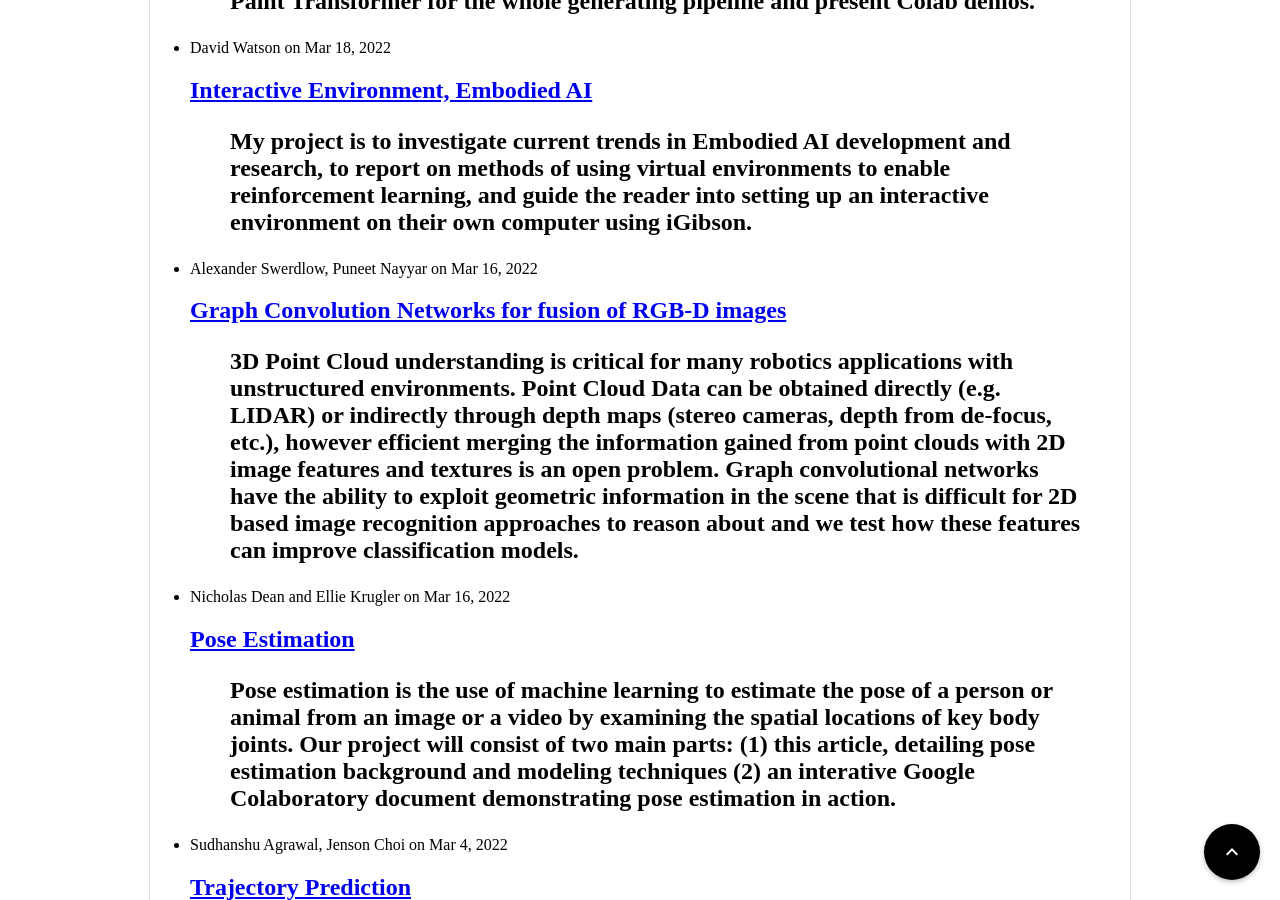
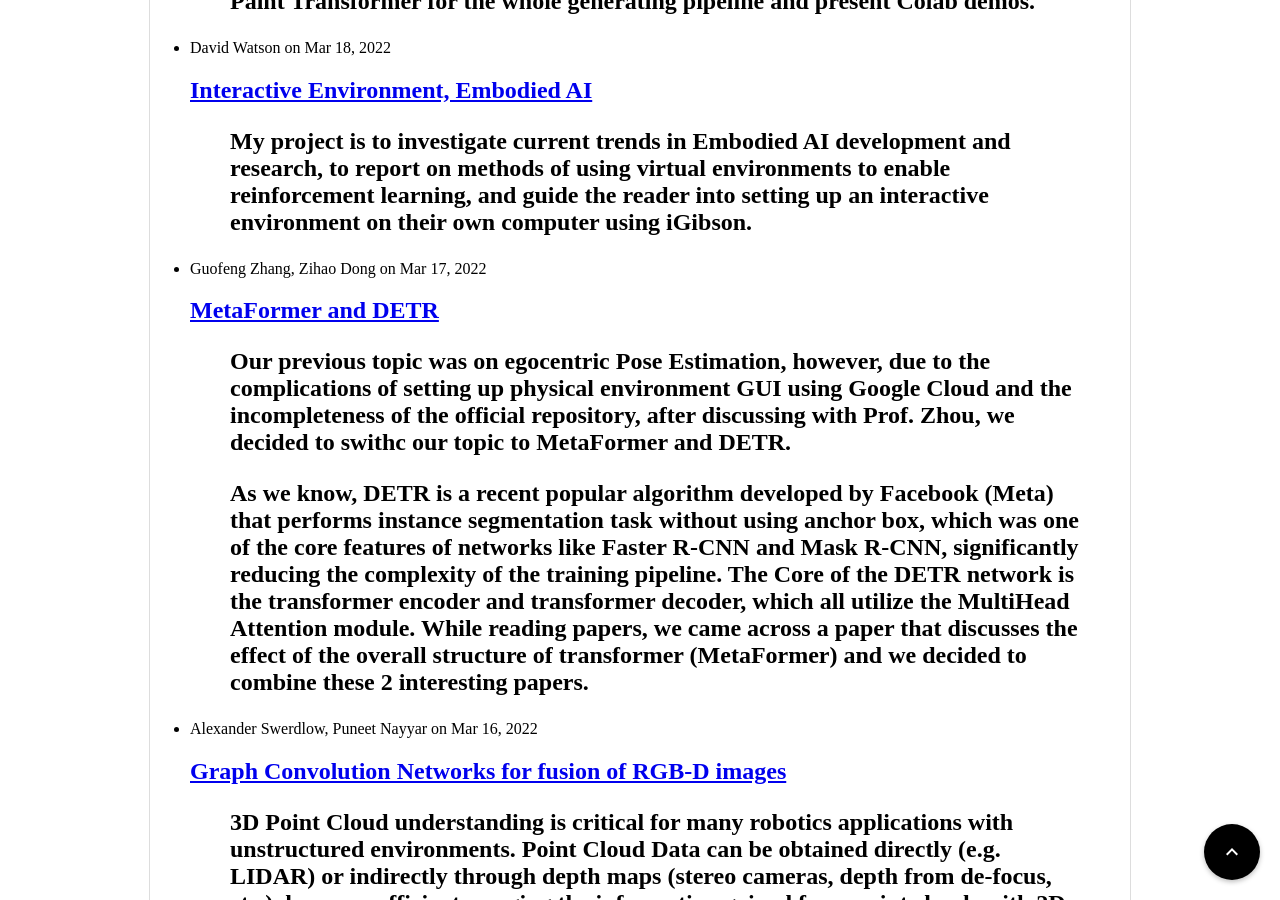
Before and after one commit to UCLAdeepvision/CS188-Projects-2022Winter, a Jekyll site: the page built from index.html, in a window 1280 px wide and 900 px high, scrolled down 1159 px. Built offline with Jekyll 4.4.1, drawn with Linux system fonts in a browser that asks for light colours; some of the changed text lies outside the part shown.

Commit message:
team17-week10 (#57)
* team17

* 'MetaFormer'

* 'Metaformer'

* fix rendering issues

* final commit

* fix video link

```diff
--- a/_posts/2021-01-27-team17-MetaFormer_and_DETR.md
+++ b/_posts/2021-01-27-team17-MetaFormer_and_DETR.md
@@ -3,7 +3,7 @@
 comments: true
 title: MetaFormer and DETR
 author: Guofeng Zhang, Zihao Dong
-date: 2022-01-27
+date: 2022-03-17
 ---
 
 
@@ -20,52 +20,62 @@
 ## <ins>**1. Introduction**</ins>
 Our project is based on previous work [End-to-End Object Detection with Transformers](https://arxiv.org/pdf/2005.12872.pdf) and [MetaFormer is Actually What You Needed for Vision](https://arxiv.org/pdf/2111.11418.pdf). In this project, our goal is to present the DETR, a network proposed by FaceBook Research that performs Anchor-Free Detection, and also incorporate the idea from the second paper. We will construct the PoolFormer proposed in the second paper, and replace the Transformer blocks inside DETR with our PoolFormer, and eventually compare the performances of the two architectures. Because of limitations on computational power, we will not train the network for 300 epochs like stated in the DETR repo, which will take roughly 6 days on an 8-GPU machine, instead we will train both network for fewer epochs. If the performance of the PoolFormer-based DETR is comparable with the performance of the original DETR, then we can do instance segmentation more efficiently because Pooling operation is obviously less computationally expensive comparing to [Multihead Attention](https://arxiv.org/pdf/1706.03762v5.pdf).
 
+An introductory video overview can be found [here](https://drive.google.com/file/d/1CNf-l5wBArF-sGpBrEgO55Nt63wbevr_/view?usp=sharing)
+
 ## <ins>**2. Technical Details**<ins>
 
 Our implementation of the following algorithms (Multihead Attention, MLP Mixer, Metaformer) can be found in this [Google Colab Notebook.](https://colab.research.google.com/drive/1OCKHvZa6Mf6tQWztIbCpckudYB9GO2bS?usp=sharing)
 
+
 ### **2.1 Attention and Multihead Attention**
-</br>
 
-<p align="center">
-  <img src="../assets/images/team17/attention.png" /> </br>
-  <text>Figure 1. Scaled Dot-Product Attention [3]</text>
-</p>
 
-The above image is the overall computation pipeline of the Scaled Dot-Product Attention framework, where Q (query), K (key), V (value) and output are all vectors. The input to each attention block will be query and key of dimension k, and value of dimension v. The reason why we have three key value inputs is as follow: when we are looking at a certain pixel or element, we use its "query" to query other elements' "keys"; and we need the value vector to hold the results. First we will compute the dot products of the query to all the keys (query step), normalize by $\sqrt{d_k}$, and pass the result through a softmax layer. The normalization step here is to avoid the scenario where $d_k$ is very large and thus pusing the softmax function to a region with extremely small gradient, making optimization hard. Eventually we multiply the softmax result with v to get the output. In practice, usually people stack the query, key, and value vectors together into matrices Q, K, and V, and compute the attention result as:
+![attention]({{ '/assets/images/team17/attention.png' | relative_url }})
 
-$
+<div align="center">Fig 1. Scaled Dot-Product Attention [3]</div>
+
+
+The above image is the overall computation pipeline of the Scaled Dot-Product Attention framework, where Q (query), K (key), V (value) and output are all vectors. The input to each attention block will be query and key of dimension k, and value of dimension v. The reason why we have three key value inputs is as follow: when we are looking at a certain pixel or element, we use its "query" to query other elements' "keys"; and we need the value vector to hold the results. First we will compute the dot products of the query to all the keys (query step), normalize by $$\sqrt{d_k}$$, and pass the result through a softmax layer. The normalization step here is to avoid the scenario where $$d_k$$ is very large and thus pusing the softmax function to a region with extremely small gradient, making optimization hard. Eventually we multiply the softmax result with v to get the output. In practice, usually people stack the query, key, and value vectors together into matrices Q, K, and V, and compute the attention result as:
+
+$$
 Attention(Q, K, V) = softmax(\frac{QK^T}{\sqrt{d_k}})V
-$
+$$
 
-<p align="center">
-  <img src="../assets/images/team17/multihead.png" /> </br>
-  <text>Figure 2. Multi-Head Attention [3]</text>
-</p>
+
+![multihead]({{ '/assets/images/team17/multihead.png' | relative_url }})
+
+<div align="center">Fig 2. Multi-Head Attention [3]</div>
+
 
 In practice, it is also beneficial to linearly project the query, key, and value vector through different learning mappings. After computing the attention in each channel, we concatenate the final output and project to the final output dimension, allowing the model to jointly attent to information from different representation subspaces at different positions. The computation is as follow:
 
-$
+
+$$
 MultiHeadAttention(Q, K, V) = Cat(output_1, ... output_n)W^O
-$
+$$
+
 where
-$
+
+$$
 output_i = Attention(QW_i^Q, KW_i^K, VW_i^V)
-$
+$$
+
 and projections are matrices
-$
+
+$$
  W_i^Q \in R^{d_{model} \times d_k}, W_i^K \in R^{d_{model} \times d_k} , W_i^V \in R^{d_{model} \times d_v} , W^O \in R^{hd_v \times d_{model}}
-$
+$$
+
 
 
 
 ### <ins>2.2 MLP-Mixer</ins>
-</br>
 
-<p align="center">
-  <img src="../assets/images/team17/MLP_Mixer.png" /> </br>
-  <text>Figure 3. MLP-Mixer Architecture Overview</text>
-</p>
+
+![Mixer]({{ '/assets/images/team17/MLP_Mixer.png' | relative_url }})
+
+<div align="center">Fig 3. MLP-Mixer Architecture Overview</div>
+
 
 MLP-Mixer is an light image architecture designed by Google that does not use any complex techniques including convolutions and self-attention. It is purely based on multi-layer preceptrons(MLPs) with only matrix multiplications, transpositions of data, and nonlinearity operation. It applies the MLP layer cross spatial locations and feature channels repeatedly and sequentially.
 
@@ -80,85 +90,120 @@
 With JFT-300M pretrained Vision Transformer, Resnet, and MLP-Mixer tested with top-1 accuracy on ImageNet, the performace of MLP-Mixer is better than Resnet and comparable to Vision Transformer. However, MLP-Mixer is much faster when training and testing. The author of the paper proves that simple architecture can be as good as complex state-of-the-art methods.
 
 ### **2.3 MetaFormer**
-</br>
 
-<p align="center">
-  <img src="../assets/images/team17/MetaFormer.png"/> </br>
-  <text>Figure 4. MetaFormer Architecture Overview [2]</text>
-</p>
+
+![Meta]({{ '/assets/images/team17/MetaFormer.png' | relative_url }})
+
+<div align="center">Fig 4. MetaFormer Architecture Overview [2]</div>
+
 
 MetaFormer is an architecture mentioned by Weihao Yu in his paper: MetaFormer is Actually What You Need for Vision. He discovers that traditional Transformer and MLP-Mixer share similar structure, which is a combination of some formats of Token Mixer cross spatial location and Channel Mixer cross features channels. In Transformer, this Token Mixer is the Multi-Head Attention mechanism and in MLP-Mixer, it is the Spatial MLP. MetaFormer is exactly structure with this format adding skip-connections and Normalization.
 
 The paper proves that the general architecture shared cross Transformer and MLP-Mixer is actually more important than the specific token-mixing modules being used. To verify this, the author proposes to use extremely simple operation, Average Pooling, as the token mixer. This module is called PoolFormer block. By stacking multiple PoolFormer blocks together, the model achieve state-of-the-art performances on various computer vision tasks such as image classification, object detection, and instance segmentation. Even more, PoolFormer outperforms Transformer architecture and MLP-Mixer in some specific settings.
-</br></br>
+
+
 
 ### **2.4 DETR**
-</br>
 
-<p align="center">
-  <img src="../assets/images/team17/DETR.png" /> </br>
-  <text>Figure 5. DETR Architecture Overview [1]</text>
-</p>
+![overview]({{ '/assets/images/team17/DETR.png' | relative_url }})
+
+<div align="center">Fig 5. DETR Architecture Overview [1]</div>
 
 The DETR is a state-of-the-art architecture developed by Facebook to perform anchor-free object detection. It is consisted of a common CNN and a transformer architecture. It predicts all objects at a single pass, and generate a set bipartite matching between the predicted and GT objects. Unlike previous most previous works that focused on autoregressive decoding with RNNs, the DETR model combines bipartite matching loss and transformers with non-autoregressive parllel decoding. It assigns a unique prediction that is invariant to permutation to each GT object, and thus the architecture can emit every prediction in parallel.
-</br></br>
+
 
 #### <ins>2.4.1 Set Prediction Loss</ins>
-</br>
 
-In order to score the N predictions with respect to the ground truth and ignore the impact of permutations, DETR search for a bipartite matching between prediction and GT objects by finding the permutation of N elements $\sigma \in G_N$ with the lostest cost:
 
-$
+In order to score the N predictions with respect to the ground truth and ignore the impact of permutations, DETR search for a bipartite matching between prediction and GT objects by finding the permutation of N elements $$\sigma \in G_N$$ with the lostest cost:
+
+$$
 \newcommand{\argminD}{\arg\!\min}
 \hat{\sigma} = \argminD_{\sigma \in G_N} \sum_i^N{\mathcal{L}_{match}(y_i, \hat{y_{\sigma(i)}}))} \mathbb{1}_{}
-$
+$$
 
-Here $ y_i = (c_i, b_i) $ is the ground truth, where $c_i$ is the groud truth class label, and $b_i \in [0, 1]^4$ corresponds to the center x, center y, and height and width with respect to the image size; $\hat{y_{\sigma(i)}}$ is the corresponding prediction. Then we further define:
+Here $$ y_i = (c_i, b_i) $$ is the ground truth, where $$c_i$$ is the groud truth class label, and $$b_i \in [0, 1]^4$$ corresponds to the center x, center y, and height and width with respect to the image size; $$\hat{y_{\sigma(i)}}$$ is the corresponding prediction. Then we further define:
 
-$
+$$
 \mathcal{L}_{match}(y_i, \hat{y_{\sigma(i)}}) = -\mathbb{1}_{\{c_i\neq\emptyset\}}\hat{p_{\sigma(i)}}(c_i) + \mathbb{1}_{\{c_i\neq\emptyset\}}\mathcal{L}_{box}(b_i, \hat{b_{\sigma(i)}})
-$
+$$
 
-where $\hat{p_{\sigma(i)}}(c_i)$ is the probability of class $c_i$ for the prediction with index $\sigma(i)$
+where $$\hat{p_{\sigma(i)}}(c_i)$$ is the probability of class $$c_i$$ for the prediction with index $$\sigma(i)$$
 
-After finding out the best permutation $\hat{\sigma}$, the Hungarian Loss for each pair in the previous step is computed as:
+After finding out the best permutation $$\hat{\sigma}$$, the Hungarian Loss for each pair in the previous step is computed as:
 
-$
+$$
 \mathcal{L}_{Hungarian}(y, \hat{y}) = \sum_{i=1}^N [-log\hat{p_{\sigma(i)}}(c_i) + \mathbb{1}_{\{c_i\neq\emptyset\}}\mathcal{L}_{box}(b_i, \hat{b_{\sigma(i)}})]
-$
+$$
 
-in which the Bounding Box Loss is defined as a linear combination of the $\mathcal{l}_1$ loss and [Generalized IoU loss (GIoU)](https://giou.stanford.edu/):
+in which the Bounding Box Loss is defined as a linear combination of the $$\mathcal{l}_1$$ loss and [Generalized IoU loss (GIoU)](https://giou.stanford.edu/):
 
-$
+$$
 \mathcal{L}_{box} = \lambda_{GIoU}\mathcal{L}_{GIoU}(b_i, \hat{b_{\sigma(i)}})+\lambda_{L1}||b_i-\hat{b_{\sigma(i)}}||_1
-$
+$$
 
-where $\lambda_{GIoU},\lambda_{L1} \in \mathbb{R}$ are hyperparameters.
-</br></br>
+where $$\lambda_{GIoU},\lambda_{L1} \in \mathbb{R}$$ are hyperparameters.
+
 
 #### <ins>2.4.2 DETR Architecture and Module We are Interested In</ins>
-</br>
 
-<p align="center">
-  <img src="../assets/images/team17/Detailed_EncDec.png" /> </br>
-  <text>Figure 6. DETR Architecture Detailed</text>
-</p>
+
+<!-- ![DETR](../assets/images/team17/Detailed_EncDec.png) -->
+
+![detail]({{ '/assets/images/team17/Detailed_EncDec.png' | relative_url }})
+
+<div align="center">Fig 6. DETR Architecture Detailed</div>
+
 
 The architecture of the model is actually very straightforward. First the image is passed through a CNN backbone for feature (embedding) extraction, like how we used ResNet in our Homeword Assignments, and which CNN backbone to use is flexible. Combining with the position encoding, we pass the embedding into the transformer encoder, where an state-of-the-art Vision Transformer Encoder is used to analyze the question "how much attention a patch pays to another patch," and this is achieved using the core module of this encoder: multi-head attention. The attention can be calculated because, as we stated above, each result in the attention matrix can be viewed as a dot product cosine similarity between the query vector of embedding i and key vector of embedding j.
 
 The Object Queries (inputs to the Decoder Module) has similar functionalities to the Query Matrix of the embeddings passed into the encoder. In the Decoder, using the information about the objects and the encoded embeddings of the input image, the output embeddings are generated and further passed to 2 independent Feedforward Network to get the object class and bounding box.
 
-In this architecture, obviously the heart will be the Multi-Head Self-Attention module, which Weihao et.al [2] defined as a "Token Mixer", and they also pointed out that many replacements to this attention mechanism were actually examined. Attracted by this interesting topic, we will go beyond discussing DETR to evaluate different token mixers (Poolformer, MLP-Mixer-Former) in this post as well.
+<<<<<<< HEAD
+In this architecture, obviously the heart will be the Multi-Head Self-Attention module, which Weihao et.al [2] defined as a "Token Mixer", and they also pointed out that many replacements to this attention mechanism were actually examined. Attracted by this interesting topic, we will go beyond discussing DETR to evaluate different token mixers (Pooling DETR) in this post as well.
 
 
+## <ins>**3. Results and Discussion**<ins>
 
-### Relevant papers and their repo:
+For Training, we modified the original github repository of [DETR](https://github.com/facebookresearch/detr) by changing the 2 self-attention modules to nn.AvgPooling2d with corresponding kernel size, and trained the model using COCO-2017 (118K) dataset. According to the DETR repo, training the DETR network on the COCO-2017-118K dataset using 8 32G GPUs will take approximately 30min per epoch, and they trained their baseline using 300 epochs, which will take over a week to train using their GPUs. Therefore, considering the size of dataset and the model and the fact that we do not have access to such computational power, we trained the DETR and our modified version of DETR using 4 12G GPUs for low number of epochs to see the overall trend of the training losses. If the Poolformer architecture is able to achieve state-of-the-art performance like the classical ViT, we would expect the losses and accuracies of the 2 models to exhibit similar patterns during our training epochs. In the below plots, the DETR result are generated from the training log files provided in the original DETR Github [Repository](https://gist.github.com/szagoruyko/b4c3b2c3627294fc369b899987385a3f). Because we are only able to train our modified (Pooling) version of DETR for 20 epochs, we only compare the curves in the first 20 epochs (using default learning rates and hyperparameters, controling the variables for comparison purpose).
+
+
+![comp_class_err]({{ '/assets/images/team17/comp_training_class_err.png' | relative_url }})
+![comp_loss]({{ '/assets/images/team17/comp_training_loss.png' | relative_url }})
+![comp_loss_box]({{ '/assets/images/team17/comp_training_loss_bbox.png' | relative_url }})
+![comp_loss_giou]({{ '/assets/images/team17/comp_training_loss_giou.png' | relative_url }})
+<div align="center">Fig 7. DETR and Pooling DETR Training Results</div>
+
+![Pool_mAP05]({{ '/assets/images/team17/Pool_mAP05.png' | relative_url }})
+![Pool_mAP0595]({{ '/assets/images/team17/Pool_mAP0595.png' | relative_url }})
+<div align="center">Fig 8. Pooling Version DETR mAP</div>
+
+From the above training results, we can see that although we exchanged the self-attention modules of the DETR model with Pooling, we can still gain comparative training losses in the first 20 epochs. Moreover, the mAP of the Pooling DETR is also continuously increasing (reaching 0.25+ in first 20 epochs). We are not able to get access to the training mAP statistics of the original DETR, so do not have an evaluation of the resulting mAP currently. From this experiment, it is reasonable to hypothesize that, if we are able to train the Pooling DETR using faster machines, and train for more epochs, the Pooling DETR is likely to achieve similar results to the original DETR.
+
+However, we also put a question mark on the performance of the Pooling DETR if we train further because as we can see from the graphs, although both models are trained from scratch, the losses and errors of our Pooling DETR flutuates a lot, whereas the curves for original DETR are smooth. we noticed that one of the strengths of attention is capturing long-term dependencies, meaning that attention module is able to calculate the relation between every two image patches through its querying mechanism, whereas pooling operation restricts the information exchange in a much local scale. We think this difference may be a factor contributing to the fluctuation demonstrated in the curves.
+
+Note: We provided a toy demo in this [Google Colab Notebook](https://colab.research.google.com/drive/1OCKHvZa6Mf6tQWztIbCpckudYB9GO2bS?usp=sharing). The original DETR prediction is implemented using the python Hugging Face library [4], and our Pooling DETR checkpoint is the one that generated the above statistics (as a result, may not be as accurate as the original DETR because we trained for far less epochs).
+
+## <ins>**4. Conclusion**<ins>
+
+In this project, we have investigated the DETR model proposed by Carion et al, especially its structure and the attention mechanism which it relies on. We also combined the idea of Metaformer adopted in Weihao et al's paper into the DETR model by changing the attention module to other so called Token Mixers (Pooling, possibly MLP in the future), training the modified model, and comparing performances in the first 20 epochs. We can see that although Pooling DETR achieves a similar loss and error decrease in the first 20 epochs, there are much more fluctuations in the training curver, which posts question mark on the performance if we train the model for more epochs.
+
+
+## <ins>**5. Future Work**<ins>
+
+For work in the future, if we can have access to more powerful computation platform, we can further develop this project by training both DETR and Pooling DETR for more epochs to get more detailed statistic for both training and testing, and analyzing in depth the reasons underlying the difference in performance or why the model can still achieve similar performances to the originl DETR. We also plan to evaluate more different Token Mixers mentioned in Weihao et al.'s paper, for example Multi-Layer Perceptrons, and compare the performance of these new models to the original DETR [2].
+
+
+## Relevant papers and their repo:
 1. End-to-End Object Detection with Transformers<br>
     [GitHub Link](https://github.com/facebookresearch/detr)
 2. MetaFormer is Actually What You Needed for Vision<br>
     [GitHub Link](https://github.com/sail-sg/poolformer)
 3. Attention is All You Needed<br>
     [GitHub Link](https://github.com/jadore801120/attention-is-all-you-need-pytorch/tree/fec78a687210851f055f792d45300d27cc60ae41)
+4. The Hugging Face Python Lib<br>
+    [Github Link](https://github.com/huggingface/transformers)
+
 
 ## Reference
 [1] Carion, Nicolas, et al. "End-to-End Object Detection with Transformer", ICCV, 2021
@@ -167,4 +212,4 @@
 
 [3] Vaswani, Ashish, et al. "Attention Is All You Need", Proc. of 31st Intl. Conf. on Neural Information Processing Systems (NeurIPS), 2017
 
----
+[4] wolf, Thomas, et al. " Transformers: State-of-the-Art Natural Language Processing", Conference on Empirical Methods in Natural Language Processing: System Demonstrations, 2020
```
Also changed, not shown: assets/images/team17/DETR_class_err.png (added), assets/images/team17/DETR_loss.png (added), assets/images/team17/DETR_loss_bbox.png (added), assets/images/team17/DETR_loss_giou.png (added), assets/images/team17/Pool_class_err.png (added), assets/images/team17/Pool_loss.png (added), assets/images/team17/Pool_loss_bbox.png (added), assets/images/team17/Pool_loss_giou.png (added), assets/images/team17/Pool_mAP05.png (added), assets/images/team17/Pool_mAP0595.png (added), assets/images/team17/comp_training_class_err.png (added), assets/images/team17/comp_training_loss.png (added), assets/images/team17/comp_training_loss_bbox.png (added), assets/images/team17/comp_training_loss_giou.png (added).
